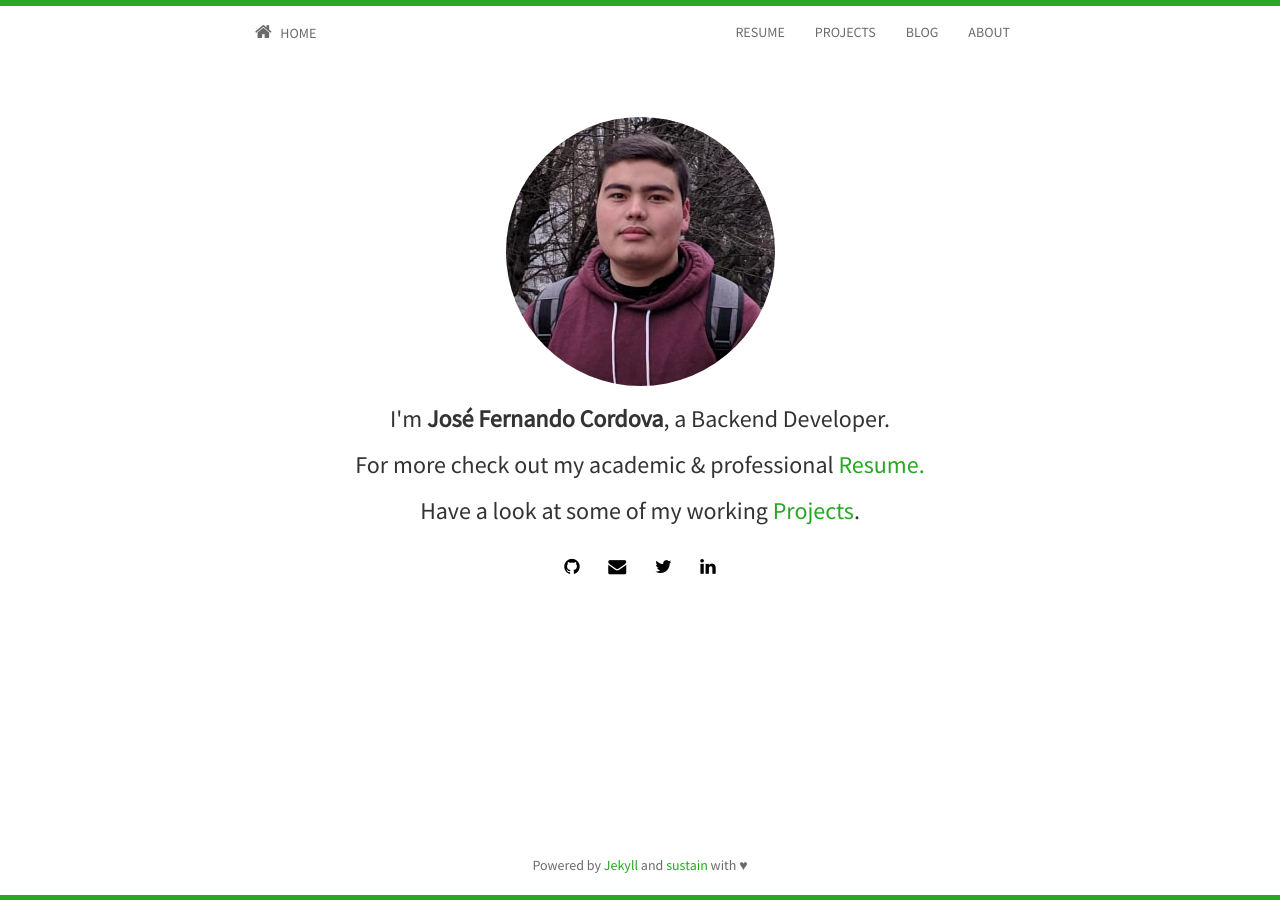
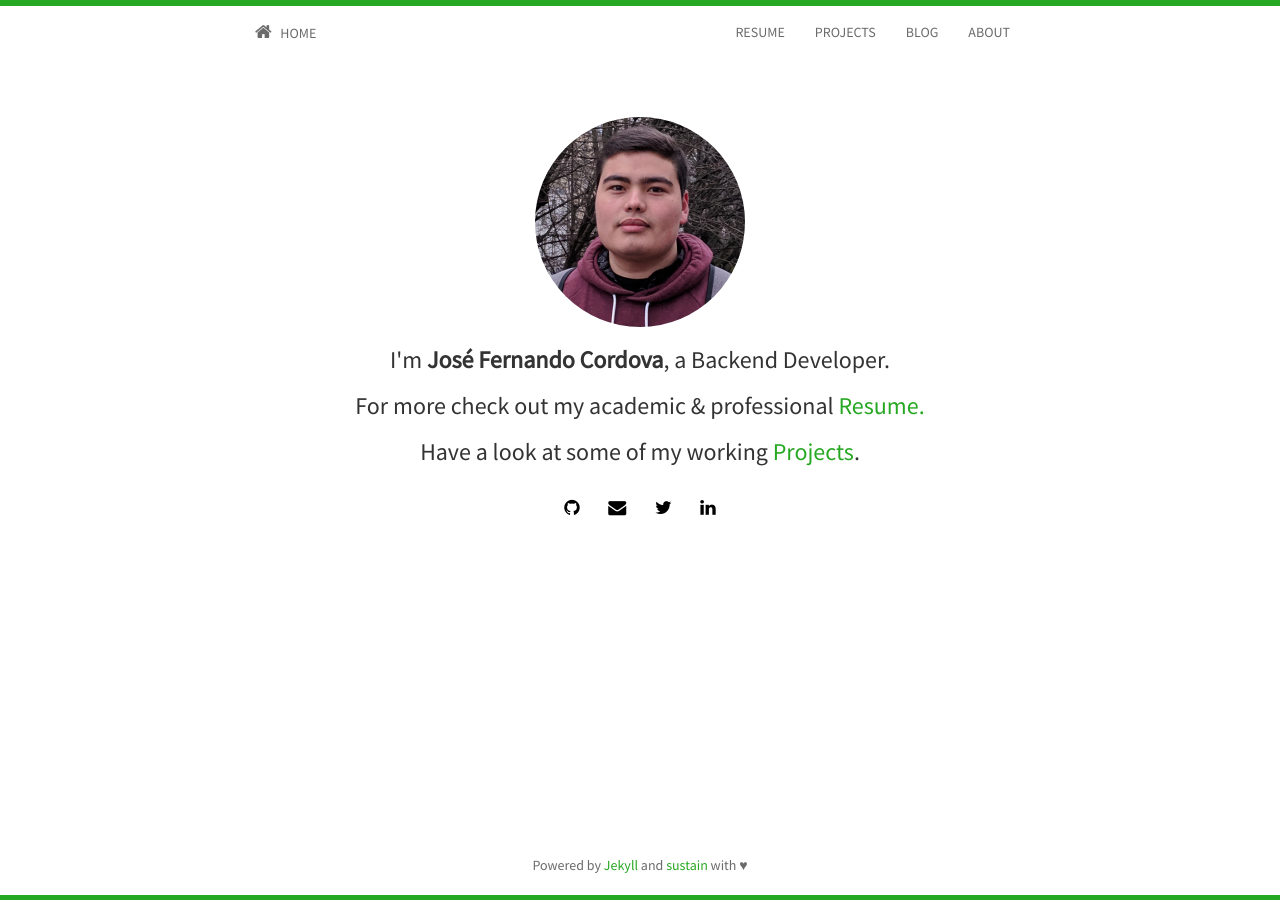
Before and after one commit to jfernancordova/jfernancordova.github.io, a Jekyll site: the page built from index.html, in a window 1280 px wide. Built offline with Jekyll 4.4.1, drawn with Linux system fonts in a browser that asks for light colours; nearby versions of some CDN libraries; the list of posts is cut into pages by our own code.

Commit message:
Fix Image

```diff
--- a/_config.yml
+++ b/_config.yml
@@ -12,7 +12,7 @@ baseurl: /
 title: José Fernando Cordova
 author: José Fernando Cordova
 description: Personal blog and resume
-avatar: profile.jpeg
+avatar: profile.png
 email: jfernancordova@gmail.com
 github: jfernancordova
 linkedin: jfernancordova
```
Also changed, not shown: static/img/profile.jpeg (deleted), static/img/profile.png (added).
